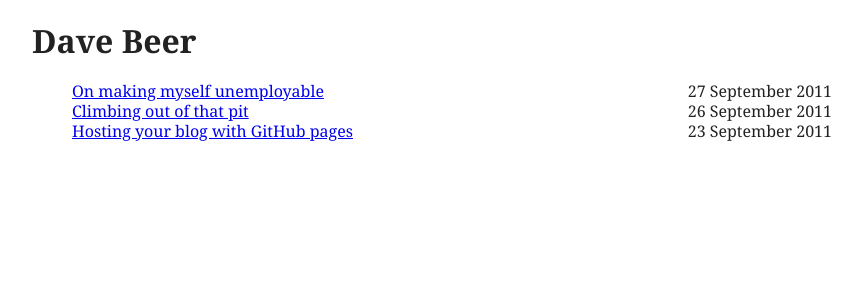
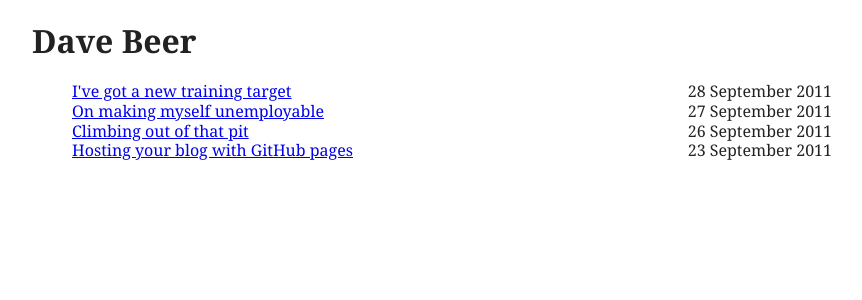
Before and after one commit to hairykiwi/blogtemplate, a Jekyll site: the page built from index.html, in a window 1280 px wide. Shown: the top 300 px of the page, without its empty margins (208-1070 px from the left). Built offline with Jekyll 4.4.1, drawn with Linux system fonts in a browser that asks for light colours.

Commit message:
Showing Hamish

```diff
--- a/_posts/Untitled.md
+++ b/_posts/2011-09-28-a-new-training-target.md
@@ -1,6 +1,6 @@
 ---
 layout: post
-title: whatever
+title: I've got a new training target
 ---
 ## gidday
 
```
